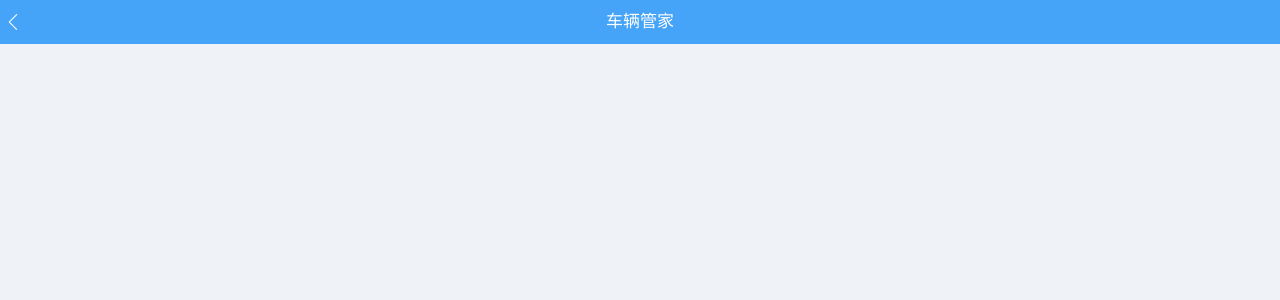
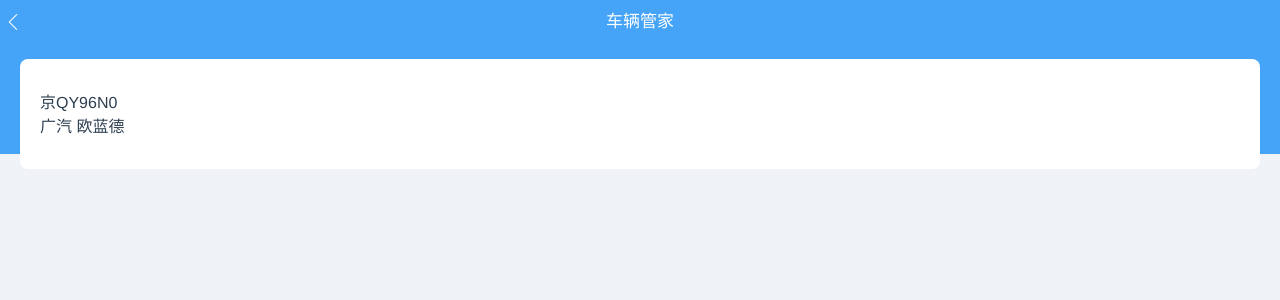
Before and after one commit to Flandre/vue-app-demo, a Vue app: page /#/manager in a window 1280 px wide. Shown: the top 300 px of the page. Built offline with nearby package versions, Linux system fonts and the light colour scheme.

Commit message:
change car type info

```diff
--- a/src/components/EndorsementsCard/EndorsementsCard.vue
+++ b/src/components/EndorsementsCard/EndorsementsCard.vue
@@ -141,7 +141,9 @@
       },
       tapService(serviceType, lsNum, carType, $event) {
         console.log(serviceType)
-        this.$router.push({path: '/manager', query: { lsNum: lsNum, carType: carType}})
+        this.$router.push({path: '/manager', query: { lsNum: lsNum, carType: carType, serviceType: serviceType}}, () => {
+
+        })
       }
     },
     components: {
--- a/src/pages/ManagerIndex.vue
+++ b/src/pages/ManagerIndex.vue
@@ -1,7 +1,12 @@
 <template>
   <div class="manager-index">
-    <NavigatorBar title="车辆管家" bgColor="#45A4F7"/>
-
+    <NavigatorBar title="车辆管家" :bgColor="bgColor"/>
+    <div class="car-panel-bg" :style="{backgroundColor: bgColor}">
+      <div class="car-panel">
+        <p class="car-num">{{lsNum}}</p>
+        <p class="car-type">{{carType}}</p>
+      </div>
+    </div>
   </div>
 </template>
 
@@ -9,12 +14,25 @@
   import NavigatorBar from '@/components/NavigatorBar/NavigatorBar'
   export default {
     name: "manager-index",
+    data() {
+      return {
+        bgColor: '#45A4F7',
+        lsNum: '京QY96N0',
+        carType: '广汽 欧蓝德'
+      }
+    },
     components: {
       NavigatorBar
     },
     mounted() {
       /* 返回顶部 */
       window.scrollTo(0, 0)
+      if(this.$route.query.lsNum){
+        this.lsNum = `京${this.$route.query.lsNum}`
+      }
+      if(this.$route.query.carType){
+        this.carType = this.$route.query.carType
+      }
     },
   }
 </script>
@@ -22,5 +40,17 @@
 <style lang="less" scoped>
   .manager-index {
     margin-top: 44px;
+    .car-panel-bg {
+      height: 110px;
+      background: #45A4F7;
+      padding: 15px 20px;
+      .car-panel {
+        height: 110px;
+        background: #fff;
+        border-radius: 8px;
+        padding: 30px 20px;
+        position: relative;
+      }
+    }
   }
 </style>
```
